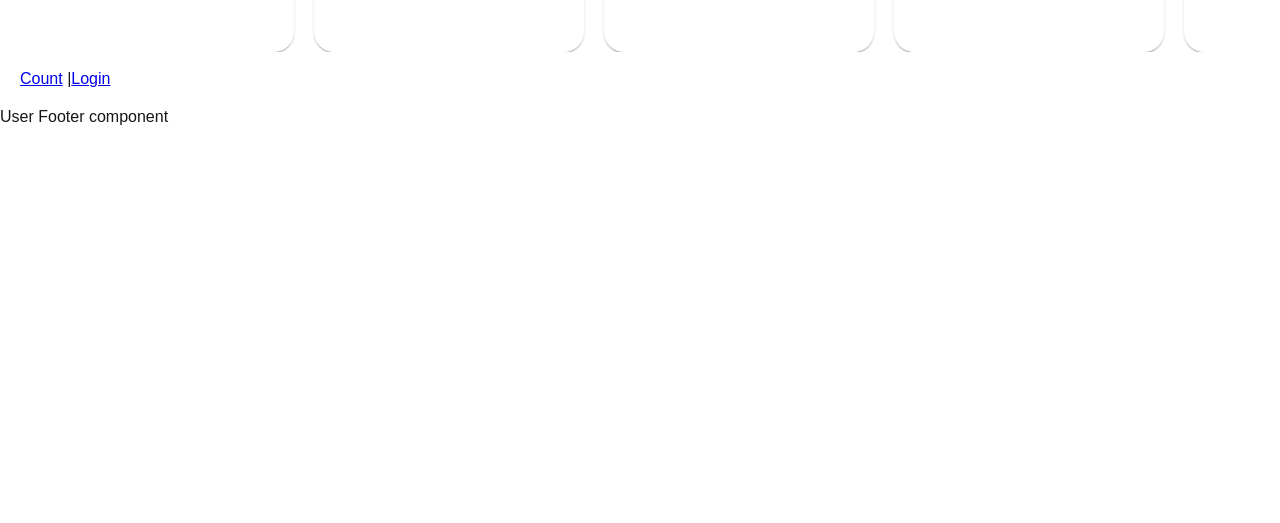
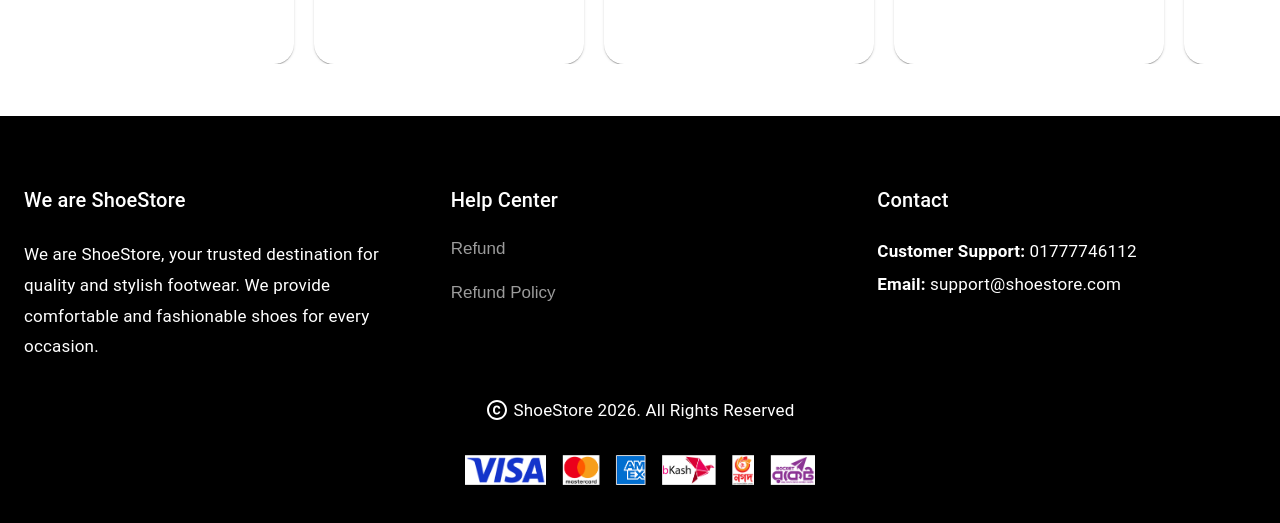
Before and after one commit to shohan-ch/nextjs-ecommerce, a Next.js app: page / in a window 1280 px wide. Shown: the part 2045-2568 px from the top of the page. Before the commit the page ends 2171 px from the top, so only its background shows below. Built offline with nearby package versions, Linux system fonts and the light colour scheme.

Commit message:
feat: footer implemetd

```diff
--- a/app/(User)/(app)/footer.tsx
+++ b/app/(User)/(app)/footer.tsx
@@ -1,9 +1,132 @@
+"use client";
 import React from "react";
-
+import {
+  Box,
+  Container,
+  Grid,
+  Stack,
+  Typography,
+  Link as MuiLink,
+} from "@mui/material";
+import Link from "next/link";
+import Image from "next/image";
+import CopyrightIcon from "@mui/icons-material/Copyright";
 type Props = {};
 
 const Footer = (props: Props) => {
-  return <div>User Footer component</div>;
+  const currentYear = new Date().getFullYear();
+  return (
+    <Box
+      className="mt-8"
+      sx={{
+        bgcolor: "primary.main",
+        color: "white",
+
+        "& .MuiTypography-body2": {
+          fontSize: 17,
+          pb: 1,
+        },
+        "& .MuiLink-root": {
+          fontSize: 17,
+          fontWeight: 400,
+          color: "text.secondary",
+          width: "fit-content",
+        },
+      }}
+    >
+      <Container maxWidth="xl" className="pt-17 pb-10">
+        <Grid container spacing={{ xs: 4, md: 6 }}>
+          <Grid size={{ xs: 12, md: 4 }}>
+            <Typography className="pb-4" variant="h6" gutterBottom>
+              We are ShoeStore
+            </Typography>
+
+            <Typography
+              variant="body2"
+              sx={{
+                lineHeight: 1.8,
+                maxWidth: 400,
+              }}
+            >
+              We are ShoeStore, your trusted destination for quality and stylish
+              footwear. We provide comfortable and fashionable shoes for every
+              occasion.
+            </Typography>
+          </Grid>
+
+          <Grid size={{ xs: 12, md: 4 }}>
+            <Typography variant="h6" gutterBottom>
+              Help Center
+            </Typography>
+
+            <Stack direction={"column"} spacing={3} className="pt-4">
+              <MuiLink component={Link} href="/counts" underline="hover">
+                Refund
+              </MuiLink>
+
+              <MuiLink component={Link} href="/counts" underline="hover">
+                Refund Policy
+              </MuiLink>
+            </Stack>
+          </Grid>
+
+          {/* Column 3 */}
+          <Grid size={{ xs: 12, md: 4 }}>
+            <Typography variant="h6" gutterBottom className="pb-4">
+              Contact
+            </Typography>
+
+            <Typography variant="body2">
+              <b>Customer Support:</b> 01777746112
+            </Typography>
+
+            <Typography variant="body2">
+              <b>Email: </b>
+              support@shoestore.com
+            </Typography>
+          </Grid>
+        </Grid>
+
+        <Stack
+          direction="row"
+          className="pt-7"
+          sx={{
+            justifyContent: {
+              xs: "start",
+              sm: "center",
+            },
+          }}
+        >
+          <Box>
+            <Typography
+              variant="body2"
+              sx={{
+                textAlign: {
+                  xs: "start",
+                  sm: "center",
+                },
+              }}
+              className="flex-center gap-1"
+            >
+              <CopyrightIcon /> ShoeStore {currentYear.toString()}. All Rights
+              Reserved
+            </Typography>
+
+            <Image
+              alt="logo"
+              src="/logos/footer_logos.png"
+              width={350}
+              height={80}
+              style={{
+                objectFit: "contain",
+                objectPosition: "center",
+              }}
+            />
+          </Box>
+        </Stack>
+      </Container>
+    </Box>
+  );
 };
 
 export default Footer;
--- a/app/(User)/(app)/page.tsx
+++ b/app/(User)/(app)/page.tsx
@@ -8,6 +8,7 @@ import FeatureProduct from "../components/Homepage/FeatureProduct/FeatureProduct
 import Banner from "../components/Homepage/Banner/Banner";
 import HomeCategory from "../components/Homepage/HomeCategory/HomeCategory";
 import VideoList from "../components/Homepage/VideoList/VideoList";
+import Footer from "./footer";
 
 const carouselImages = [
   {
@@ -43,8 +44,6 @@ export default function Page() {
         <HomeCategory />
         <VideoList />
       </Container>
-      <br />
-      <Link href={"/counts"}>Count</Link> |<Link href={"/login"}>Login</Link>
     </>
   );
 }
--- a/app/(User)/components/Homepage/VideoList/VideoList.tsx
+++ b/app/(User)/components/Homepage/VideoList/VideoList.tsx
@@ -87,7 +87,7 @@ export default function VideoList() {
         },
       }}
     >
-      <Typography className="heading pb-3" variant="h3">
+      <Typography className="heading pb-6" variant="h3">
         Trending At ShoeStore
       </Typography>
       <Box
--- a/app/styles/theme/userTheme.ts
+++ b/app/styles/theme/userTheme.ts
@@ -13,5 +13,8 @@ export const userTheme = createTheme({
       light: "#f9fafd",
       main: "#f6f6f7",
     },
+    text: {
+      secondary: "#9b9b9b",
+    },
   },
 });
```
Also changed, not shown: public/logos/footer_logos.png (added).
